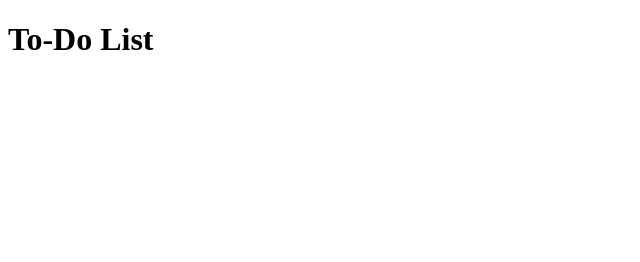
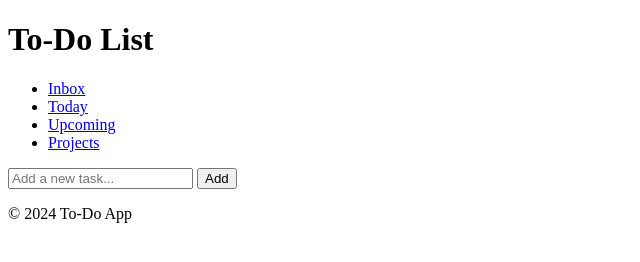
Before and after one commit to Kamocca1/to-do-list, a website: page src/template.html in a window 1280 px wide. Shown: the whole page, without its empty margins (0-640 px from the left). Drawn offline with Linux system fonts and the light colour scheme.

Commit message:
feat: add project and todo models, update template
- Added `src/model/project.js` and `src/model/todo.js` for project and todo data models.
- Updated `src/template.html` to include a new layout with sidebar navigation, header, and improved to-do list section.

```diff
--- a/src/template.html
+++ b/src/template.html
@@ -9,7 +9,40 @@
 </head>
 
 <body>
-    <h1>To-Do List</h1>
+    <div class="container">
+        <header class="header">
+            <h1>To-Do List</h1>
+            <!-- Add navigation or user info here if needed -->
+        </header>
+        <nav class="sidebar">
+            <ul>
+                <li><a href="#">Inbox</a></li>
+                <li><a href="#">Today</a></li>
+                <li><a href="#">Upcoming</a></li>
+                <li><a href="#">Projects</a></li>
+            </ul>
+        </nav>
+        <main class="main-content">
+            <!-- To-Do List Content -->
+            <section class="todo-list">
+                <form class="add-todo-form">
+                    <input type="text" placeholder="Add a new task..." />
+                    <button type="submit">Add</button>
+                </form>
+                <ul class="tasks">
+                    <!-- Tasks will be rendered here -->
+                </ul>
+            </section>
+        </main>
+        <aside class="right-sidebar">
+            <!-- Optional: Add calendar, tips, or other widgets here -->
+        </aside>
+        <footer class="footer">
+            <p>&copy; 2024 To-Do App</p>
+        </footer>
+    </div>
+</body>
+
 </body>
 
 </html>
```
Also changed, not shown: src/model/project.js (added), src/model/todo.js (added).
